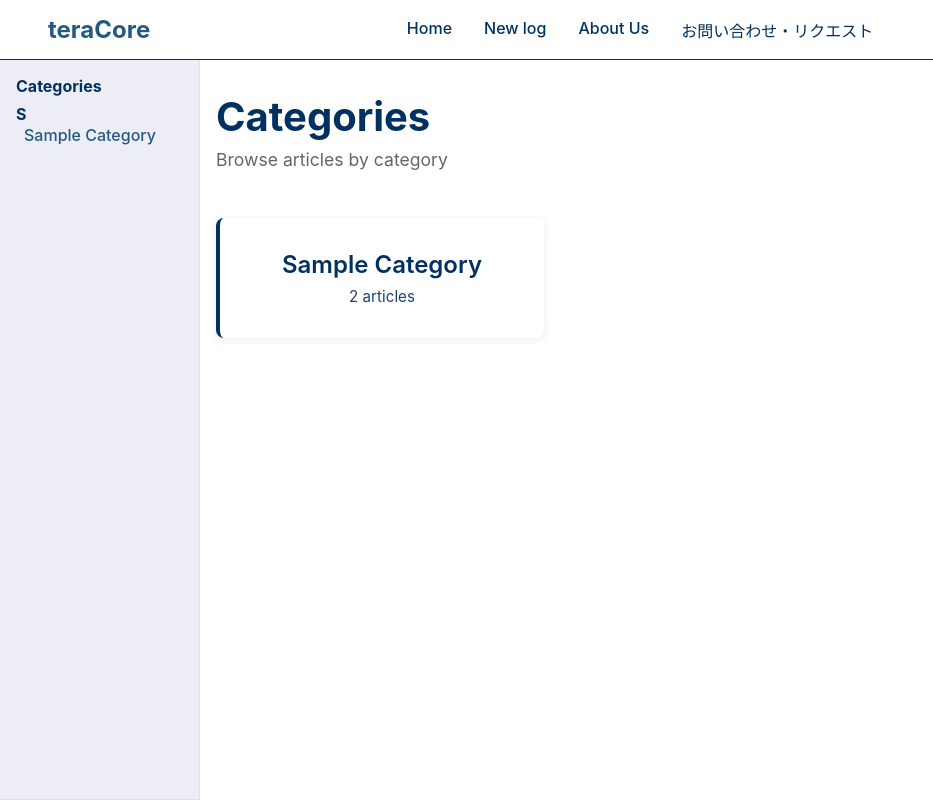
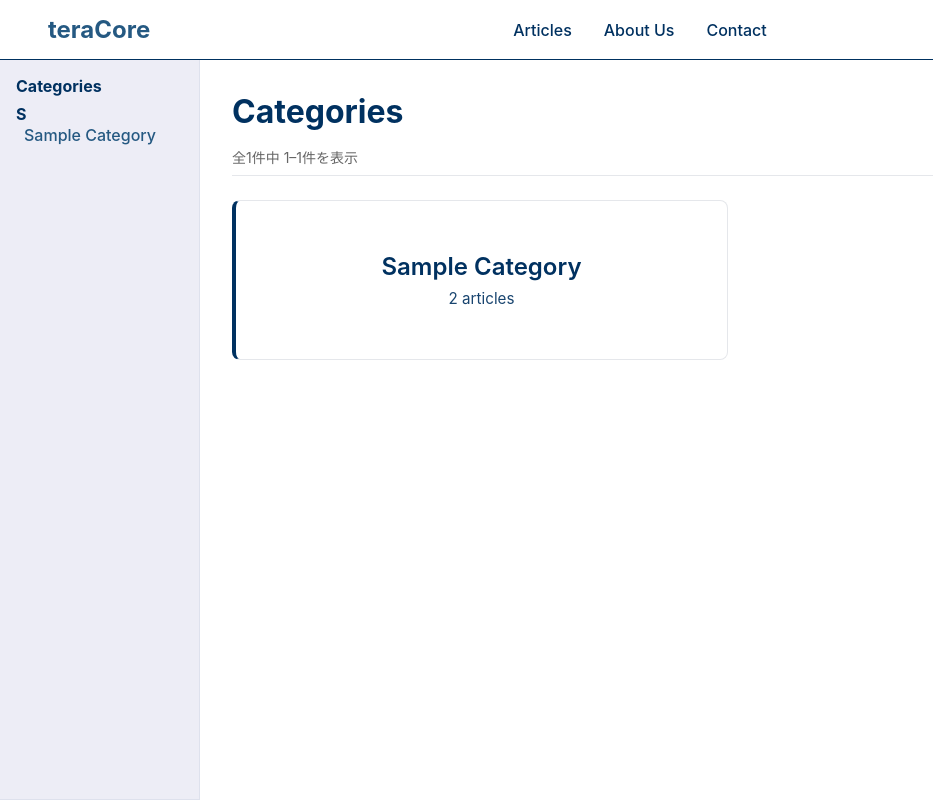
Before and after one commit to Fuuuuumia/teracore, a SvelteKit app: page /categories in a window 1280 px wide. Shown: the whole page, without its empty margins (0-933 px from the left). Built offline with nearby package versions, Linux system fonts and the light colour scheme.

Commit message:
Add Categories page

```diff
--- a/src/lib/components/Header.svelte
+++ b/src/lib/components/Header.svelte
@@ -3,50 +3,48 @@
 </script>
 
 <header>
-  <a href={resolve('/')} class="teraCore">teraCore</a>
+  <a href={resolve('/all')} class="teraCore">teraCore</a>
   <nav>
-    <a href={resolve('/')}>Home</a>
-    <a href={resolve('/new')}>New log</a>
+    <a href={resolve('/all')}>Articles</a>
     <a href={resolve('/about')}>About Us</a>
-    <a href={resolve('/contact')}>お問い合わせ・リクエスト</a>
+    <a href={resolve('/contact')}>Contact</a>
   </nav>
 </header>
 
 <style>
-/* ヘッダー全体 */
 header {
-  position: fixed; /* タイトル絶対配置用 */
+  position: fixed;
   display: flex;
   top: 0;
   left: 0;
-  justify-content: center; /* navを中央に配置 */
-  align-items: center;     /* 縦中央 */
+  justify-content: center;
+  align-items: center;
   padding: 1rem;
   width: 100%;
   background: white;
   border-bottom: 0.1rem solid #003160 ;
   box-sizing: border-box;
   height: 60px;
-  z-index: 1000; /* ← これが重要 */
+  z-index: 1000;
 }
 
-/* タイトル左端 */
+
 .teraCore {
-  position: absolute;      /* 左端に固定 */
-  left: 3rem;              /* 左余白 */
+  position: absolute;
+  left: 3rem;
   font-size: 1.5rem;
   font-weight: bold;
   color: #255982;
   text-decoration: none;
 }
 
-/* ナビ中央 */
+
 nav {
   display: flex;
   gap: 2rem;
 }
 
-/* リンク共通 */
+
 nav a {
   color: #003160;
   text-decoration: none;
@@ -56,18 +54,16 @@ nav a {
   transition: color 0.2s;
 }
 
-/* ホバー */
+
 nav a:hover {
   color: #ffcc00;
 }
 
-/* 現在ページ / クリック */
 nav a:active,
 nav a.active {
   color: #ff8800;
 }
 
-/* 下線アニメーション */
 nav a::after {
   content: "";
   position: absolute;
--- a/src/lib/components/Sidebar.svelte
+++ b/src/lib/components/Sidebar.svelte
@@ -2,7 +2,6 @@
   import { resolve } from '$lib/utils/paths';
   import { categories } from '$lib/data';
 
-  // アルファベット順にグループ化
   let grouped = {};
 
   categories.forEach(cat => {
@@ -14,7 +13,6 @@
     });
   });
 
-  // アルファベット順にソート
   const letters = Object.keys(grouped).sort();
 </script>
 
@@ -35,15 +33,14 @@
 
 <style>
 
-/* サイドバー全体 */
 aside {
   position: fixed;
-  top: 60px;        /* ヘッダーの高さ分下げる */
+  top: 60px;
   left: 0;
   width: 200px;
   padding: 1rem;
-  background: #ededf6; /* 少し落ち着かせた灰色 */
-  height: calc(100vh - 60px); /* ヘッダー高さ分を引く */
+  background: #ededf6;
+  height: calc(100vh - 60px);
   border-right: 0.1rem solid #00316010 ;
   border-bottom: 0.1rem solid #00316010 ;
   box-sizing: border-box;
@@ -59,15 +56,15 @@ aside::-webkit-scrollbar {
   width: 0px;
 }
 
-/* タイトル */
+
 .Categories {
   font-size: 1rem;
   font-weight: bold;
   text-decoration: none;
-  color: #003160;          /* 落ち着いた濃い色 */
+  color: #003160;
 }
 
-/* リンクリスト */
+
 ul {
   list-style: none;
   padding: 0;
@@ -77,15 +74,14 @@ ul {
   gap: 0.5rem;
 }
 
-/* リンク装飾 */
 ul li a {
   text-decoration: none;
-  color: #255982;              /* 少し淡い文字色 */
+  color: #255982;
   font-weight: 500;
   position: relative;
   padding: 0.25rem 0.5rem;
   transition: color 0.2s, background-color 0.2s;
-  border-right: 0.25rem solid transparent; /* 現在ページ用 */
+  border-right: 0.25rem solid transparent;
   word-break: break-word;
   overflow-wrap: anywhere;
   line-height: 1.4;
@@ -96,12 +92,11 @@ ul li a {
   font-weight: normal;
 }
 
-/* ホバー時 */
+
 ul li a:hover {
-  color: #ffbb00;           /* 強調色 */
+  color: #ffbb00;
 }
 
-/* 下線アニメーション */
 ul li a::after {
   content: "";
   position: absolute;
@@ -117,9 +112,9 @@ ul li a:hover::after {
   width: 100%;
 }
 
-/* 現在ページ */
+
 ul li a.active {
-  color: #ff9900;            /* 落ち着いたオレンジ */
+  color: #ff9900;
   border-right: 0.25rem solid #ff9900;
 }
 </style>
--- a/src/lib/data.ts
+++ b/src/lib/data.ts
@@ -51,6 +51,9 @@ export const posts: Post[] = [
 ];
 
 export function getPostsByCategory(categoryId: string): Post[] {
+  if (categoryId === 'all') {
+    return posts;
+  }
   return posts.filter((post) => post.category === categoryId);
 }
 
--- a/src/lib/utils/paths.ts
+++ b/src/lib/utils/paths.ts
@@ -1,9 +1,8 @@
 import { base } from '$app/paths';
 
 /**
- * パスを解決する関数
- * @param path 相対パス
- * @returns base プレフィックス付きの完全なパス
+ * @param path
+ * @returns base
  */
 export function resolve(path: string): string {
   return `${base}${path}`;
--- a/src/routes/+page.svelte
+++ /dev/null
@@ -1,115 +0,0 @@
-<script>
-  const starCount = 100;
-
-  const stars = Array.from({ length: starCount }, () => ({
-    top: Math.random() * 100 + '%',
-    left: Math.random() * 100 + '%',
-    size: Math.random() * 2 + 1 + 'px',
-    delay: Math.random() * 5 + 's',
-  }));
-</script>
-
-<section class="hero">
-  <div class="hero-content">
-    <h1>teraCore</h1>
-    <p>ICT関連技術の継承・向上のための技術録です。</p>
-  </div>
-
-  <!-- 浮く装飾SVG -->
-  <svg class="hero-illustration" width="200" height="200" viewBox="0 0 100 100" fill="none">
-    <circle cx="50" cy="50" r="50" fill="#ff8800" opacity="0.3"/>
-    <rect x="20" y="20" width="60" height="60" fill="#ffcc00" opacity="0.2"/>
-  </svg>
-
-  <!-- 背景の星 -->
-  <div class="stars">
-    {#each stars as star}
-      <div class="star"
-           style="top:{star.top}; left:{star.left}; width:{star.size}; height:{star.size}; animation-delay:{star.delay};">
-      </div>
-    {/each}
-  </div>
-</section>
-
-<style>
-.hero {
-  position: relative;
-  width: auto;
- height: calc(100vh - 72px);
-  margin: 6px;
-  background-color: #000;
-  color: #fff;
-  display: flex;
-  align-items: center;
-  justify-content: center;
-  text-align: center;
-  overflow: hidden;
-}
-
-.hero h1 {
-  font-size: clamp(6rem, 20vw, 12rem);
-  margin: 0;
-  letter-spacing: 0.05em;
-  animation: pulse 9s ease-in-out infinite;
-}
-
-@media (max-width: 600px) {
-  .hero h1 {
-    font-size: 3.5rem;
-  }
-}
-
-@keyframes pulse {
-  0%, 100% { transform: scale(1); }
-  50% { transform: scale(1.05); }
-}
-
-.hero p {
-  font-size: clamp(1rem, 2.5vw, 2rem);
-  margin-top: 1rem;
-  color: #ddd;
-}
-
-.hero-illustration {
-  position: absolute;
-  bottom: 10%;
-  right: 10%;
-  transform: rotate(-20deg);
-  opacity: 0.3;
-  animation: float 6s ease-in-out infinite;
-}
-
-@keyframes float {
-  0%, 100% { transform: translateY(0) rotate(-20deg); }
-  50% { transform: translateY(-30px) rotate(-25deg); }
-}
-
-.stars {
-  position: absolute;
-  width: 100%;
-  height: 100%;
-  top: 0;
-  left: 0;
-  pointer-events: none;
-  overflow: hidden;
-}
-
-.star {
-  position: absolute;
-  background: white;
-  border-radius: 50%;
-  opacity: 0.7;
-  animation: twinkle 3s ease-in-out infinite;
-}
-
-@keyframes twinkle {
-  0%, 100% { opacity: 0.3; transform: translateY(0); }
-  50% { opacity: 1; transform: translateY(-10px); }
-}
-
-@media (max-width: 600px) {
-  .hero h1 { font-size: 2.5rem; }
-  .hero p { font-size: 1rem; }
-  .hero-illustration { width: 100px; height: 100px; bottom: 5%; right: 5%; }
-}
-</style>
--- a/src/routes/about/+page.svelte
+++ b/src/routes/about/+page.svelte
@@ -0,0 +1,103 @@
+<script>
+  const starCount = 100;
+
+  const stars = Array.from({ length: starCount }, () => ({
+    top: Math.random() * 100 + '%',
+    left: Math.random() * 100 + '%',
+    size: Math.random() * 2 + 1 + 'px',
+    delay: Math.random() * 5 + 's',
+  }));
+</script>
+
+<section class="hero">
+  <div class="hero-content">
+    <h1>teraCore</h1>
+    <p>ICT関連技術の継承・向上のための技術録です。</p>
+  </div>
+
+
+
+
+  <div class="stars">
+    {#each stars as star}
+      <div class="star"
+           style="top:{star.top}; left:{star.left}; width:{star.size}; height:{star.size}; animation-delay:{star.delay};">
+      </div>
+    {/each}
+  </div>
+</section>
+
+<style>
+.hero {
+  position: relative;
+  width: auto;
+ height: calc(100vh - 72px);
+  margin: 6px;
+  background-color: #000;
+  color: #fff;
+  display: flex;
+  align-items: center;
+  justify-content: center;
+  text-align: center;
+  overflow: hidden;
+}
+
+.hero h1 {
+  font-size: clamp(6rem, 20vw, 12rem);
+  margin: 0;
+  letter-spacing: 0.05em;
+  animation: pulse 9s ease-in-out infinite;
+}
+
+@media (max-width: 600px) {
+  .hero h1 {
+    font-size: 3.5rem;
+  }
+}
+
+@keyframes pulse {
+  0%, 100% { transform: scale(1); }
+  50% { transform: scale(1.05); }
+}
+
+.hero p {
+  font-size: clamp(1rem, 2.5vw, 2rem);
+  margin-top: 1rem;
+  color: #ddd;
+}
+
+
+
+@keyframes float {
+  0%, 100% { transform: translateY(0) rotate(-20deg); }
+  50% { transform: translateY(-30px) rotate(-25deg); }
+}
+
+.stars {
+  position: absolute;
+  width: 100%;
+  height: 100%;
+  top: 0;
+  left: 0;
+  pointer-events: none;
+  overflow: hidden;
+}
+
+.star {
+  position: absolute;
+  background: white;
+  border-radius: 50%;
+  opacity: 0.7;
+  animation: twinkle 3s ease-in-out infinite;
+}
+
+@keyframes twinkle {
+  0%, 100% { opacity: 0.3; transform: translateY(0); }
+  50% { opacity: 1; transform: translateY(-10px); }
+}
+
+@media (max-width: 600px) {
+  .hero h1 { font-size: 2.5rem; }
+  .hero p { font-size: 1rem; }
+}
+</style>
--- a/src/routes/categories/+page.svelte
+++ b/src/routes/categories/+page.svelte
@@ -6,11 +6,20 @@
     ...cat,
     postCount: getPostsByCategory(cat.id).length,
   }));
+
+  const getTotalCount = () => categoryStats.length;
+  const getStartItem = () => categoryStats.length === 0 ? 0 : 1;
+  const getEndItem = () => categoryStats.length;
 </script>
 
 <div class="categories-container">
   <h1>Categories</h1>
-  <p class="subtitle">Browse articles by category</p>
+
+  {#if categoryStats.length > 0}
+    <div class="results-header">
+      全{getTotalCount()}件中 {getStartItem()}–{getEndItem()}件を表示
+    </div>
+  {/if}
 
   <div class="categories-grid">
     {#each categoryStats as category}
@@ -26,42 +35,46 @@
 
 <style>
   .categories-container {
-    max-width: 1200px;
-    margin: 0 auto;
-    padding: 2rem 1rem;
+    padding: 2rem
   }
 
   h1 {
-    font-size: 2.5rem;
-    color: #003160;
+    display: block;
+    font-size: 2em;
+        color: #003160;
+    font-weight: bold;
+    unicode-bidi: isolate;
     margin-bottom: 0.5rem;
   }
 
-  .subtitle {
-    font-size: 1.1rem;
-    color: #666;
-    margin-bottom: 3rem;
-  }
+
 
   .categories-grid {
     display: grid;
-    grid-template-columns: repeat(auto-fill, minmax(280px, 1fr));
-    gap: 2rem;
+    grid-template-columns: repeat(auto-fill, minmax(400px, 1fr));
+    gap: 1.5rem;
+    margin-bottom: 2rem;
   }
 
   .category-card {
     display: flex;
     align-items: center;
     justify-content: center;
-    min-height: 100px;
     background: white;
     color: #003160;
     text-decoration: none;
     border-radius: 8px;
     padding: 2rem;
     transition: all 0.3s ease;
+
+    position: relative;
+    border-radius: 8px;
+    overflow: hidden;
+    background-color: white;
+    border: 1px solid #e5e7eb;
     border-left: 4px solid #003160;
-    box-shadow: 0 2px 8px rgba(0, 0, 0, 0.08);
+    height: 160px;
+    cursor: pointer;
   }
 
   .category-card:hover {
@@ -85,6 +98,14 @@
     opacity: 0.9;
   }
 
+  .results-header {
+    font-size: 0.875rem;
+    color: #666;
+    margin-bottom: 1.5rem;
+    padding: 0.5rem 0;
+    border-bottom: 1px solid #e5e7eb;
+  }
+
   @media (max-width: 768px) {
     h1 {
       font-size: 2rem;
```
Also changed, not shown: src/lib/components/PostList.svelte (+3 -5 lines), src/routes/all/+page.svelte (added, +19 -0 lines), src/routes/new/+page.svelte (deleted).
